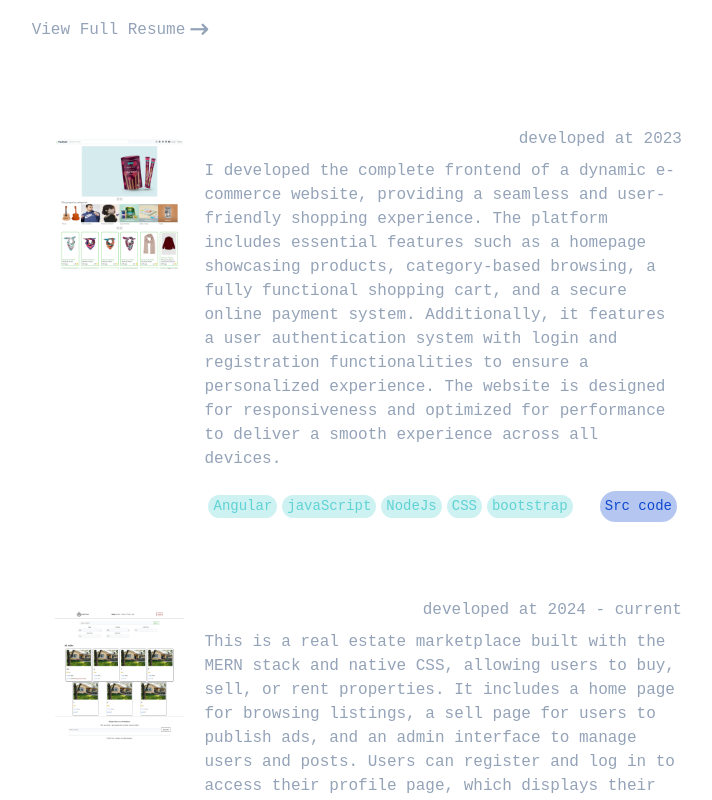
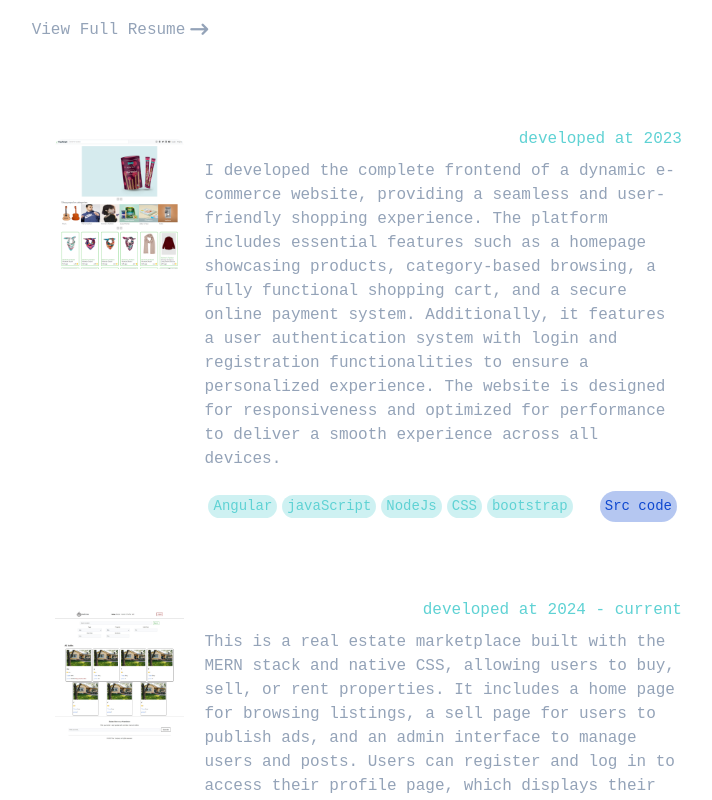
Before and after one commit to mo7amedfe/portfolio, an Angular app: page / in a window 1280 px wide. Shown: the part 1860-2660 px from the top of the page, without its empty margins (443-1155 px from the left). Built offline with nearby package versions, Linux system fonts and the light colour scheme.

Commit message:
sm styling edit

```diff
--- a/src/app/projects/projects.component.css
+++ b/src/app/projects/projects.component.css
@@ -10,7 +10,9 @@ span {
 }
 
 
-
+.proj-duration{
+    color: #5fd2d4;
+}
 .tech {
     color: #5fd2d4;
     background-color: #5fd2d44e;
--- a/src/app/projects/projects.component.html
+++ b/src/app/projects/projects.component.html
@@ -10,7 +10,7 @@
             </div>
 
             <div class="d-flex flex-wrap justify-content-between col-md-9 p-1">
-                <h5 class="">{{item.project_title}} </h5><span class=""> developed at {{item.developed_at}}</span>
+                <h5 class="">{{item.project_title}} </h5><span class="proj-duration"> developed at {{item.developed_at}}</span>
                 <p class="">{{item.description}}</p>
                 <div class="d-flex flex-wrap p-1">
                     <div class="rounded-pill border px-1 my-1 py-0 tech" *ngFor="let item of item.project_technologies">
```
